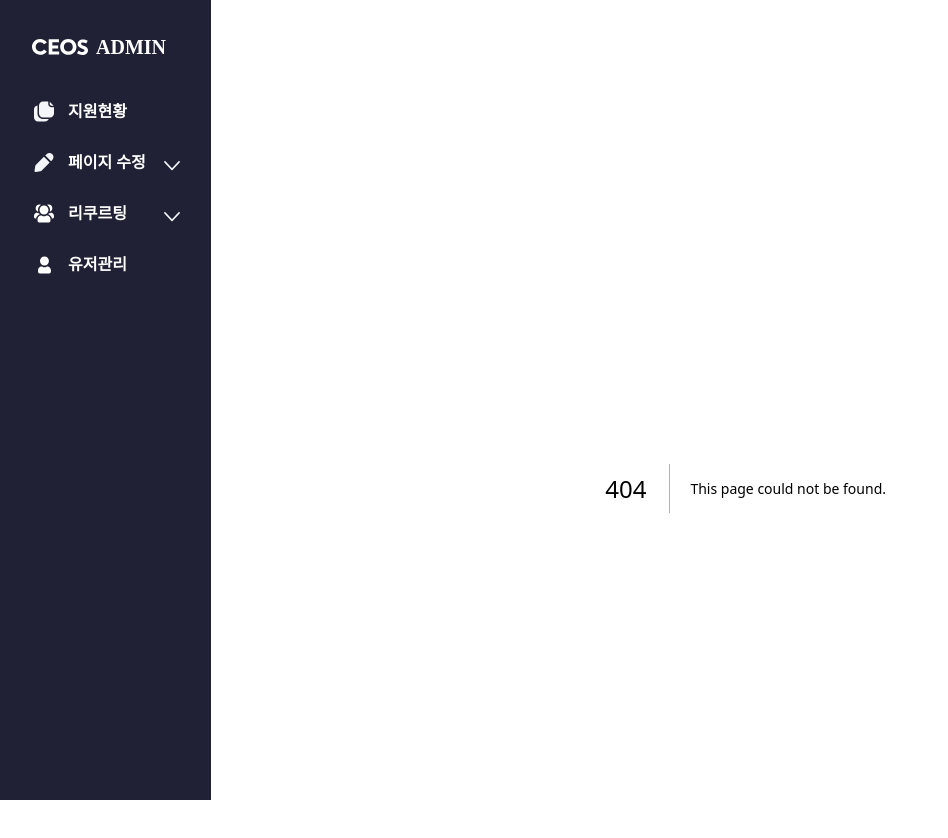
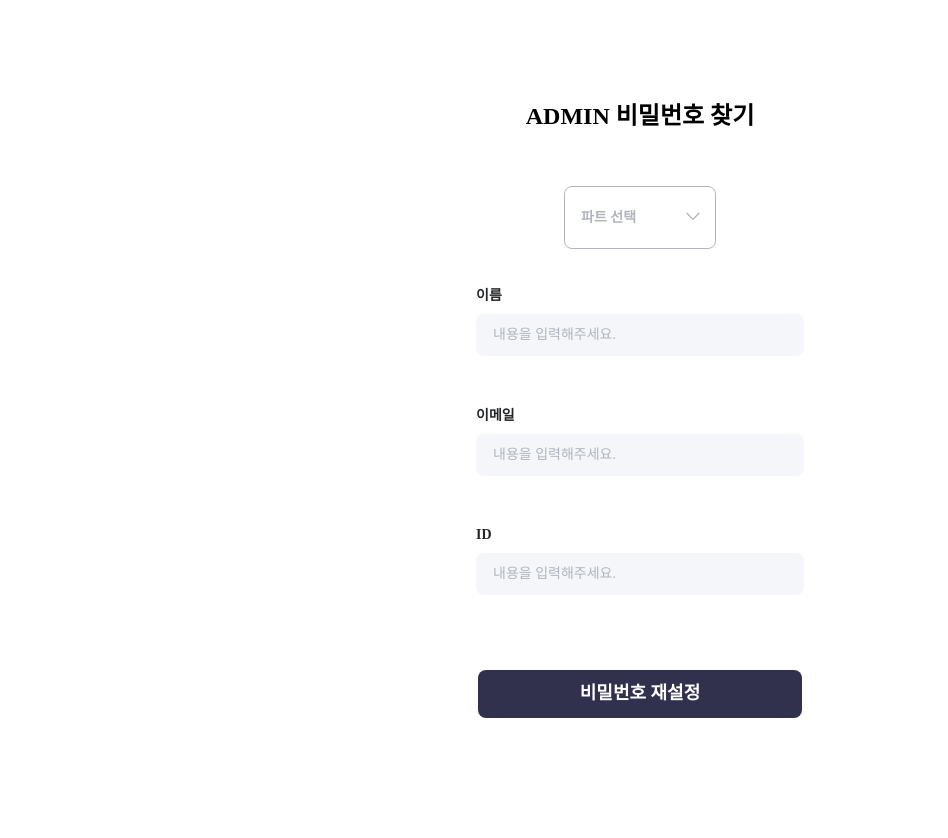
Before and after one commit to CEOS-Developers/CEOS-FE, a Next.js app in the folder apps/admin/: page /auth/findPW in a window 1280 px wide. Before the commit this address had no page. Shown: the top 838 px of the page, without its empty margins (0-948 px from the left). After the commit the page ends 816 px from the top, so only its background shows below. Built offline with nearby package versions, Linux system fonts and the light colour scheme; a web font is replaced by a local one; what emotion-reset would draw is missing.

Commit message:
feat: auth 전체 UI 구현 (수정필요)

```diff
--- a/apps/admin/package.json
+++ b/apps/admin/package.json
@@ -11,7 +11,7 @@
   "dependencies": {
     "@ceos-fe/ui": "workspace:packages/ui",
     "@ceos-fe/utils": "workspace:^",
-    "@tanstack/react-query": "^4.29.15",
+    "@tanstack/react-query": "^4.29.19",
     "@types/node": "18.16.3",
     "@types/react": "18.2.3",
     "@types/react-dom": "18.2.3",
--- a/apps/admin/src/components/Layout/index.tsx
+++ b/apps/admin/src/components/Layout/index.tsx
@@ -1,23 +1,40 @@
 import styled from '@emotion/styled';
 import Sidebar from '../Sidebar';
 import { Flex } from '@ceos-fe/ui';
+import { useRouter } from 'next/router';
 
 export const Layout = ({ children }: { children: React.ReactNode }) => {
+  const router = useRouter();
+
   return (
-    <>
-      <Sidebar />
-      <ChildrenContainer>
-        <Flex direction="column" width={1032} padding="88px 0">
-          {children}
-        </Flex>
+    <Container path={router.pathname}>
+      {router.pathname.includes('/auth') ? <></> : <Sidebar />}
+      <ChildrenContainer path={router.pathname}>
+        <FlexBox path={router.pathname}>{children}</FlexBox>
       </ChildrenContainer>
-    </>
+    </Container>
   );
 };
 
-const ChildrenContainer = styled.div`
-  margin-left: 16.5%;
+const Container = styled.div<{ path?: string }>`
+  height: 100vh;
+  display: flex;
+  flex-direction: column;
+  align-items: ${(props) =>
+    props.path?.includes('/auth') ? 'center' : 'auto'};
+  justify-content: ${(props) =>
+    props.path?.includes('/auth') ? 'center' : ''};
+`;
+
+const ChildrenContainer = styled.div<{ path?: string }>`
+  margin-left: ${(props) => (props.path?.includes('/auth') ? '0px' : '16.5%')};
   display: flex;
   flex-direction: column;
   align-items: center;
 `;
+
+const FlexBox = styled.div<{ path?: string }>`
+  display: flex;
+  flex-direction: column;
+  padding: ${(props) => (props.path?.includes('/auth') ? '0px' : '88px 0')};
+`;
--- /dev/null
+++ b/apps/admin/src/pages/auth/findPW/index.tsx
@@ -0,0 +1,48 @@
+import React from 'react';
+import { Button, Flex, Text, TextField } from '@ceos-fe/ui';
+import { useForm } from 'react-hook-form';
+import { Dropdown } from '../../../components/Dropdown/index';
+
+export default function findPW() {
+  const { setValue, watch } = useForm();
+
+  return (
+    <Flex direction="column" webGap={36}>
+      <Text webTypo="Heading2">ADMIN 비밀번호 찾기</Text>
+      <Dropdown
+        options={[
+          {
+            label: '기획',
+            value: 'strategy',
+          },
+          {
+            label: '디자인',
+            value: 'design',
+          },
+          {
+            label: '프론트엔드',
+            value: 'frontend',
+          },
+          {
+            label: '백엔드',
+            value: 'backend',
+          },
+        ]}
+        label="partDropdown"
+        setValue={setValue}
+        value={watch('partDropdown')}
+        placeholder="파트 선택"
+        width={152}
+      />
+      <Flex webGap={24} direction="column" padding="31px 0 28px 0">
+        <TextField label="이름" isAdmin />
+        <TextField label="이메일" isAdmin />
+        <TextField label="ID" isAdmin />
+      </Flex>
+
+      <Button variant="admin" webWidth={324} webHeight={80}>
+        비밀번호 재설정
+      </Button>
+    </Flex>
+  );
+}
```
Also changed, not shown: apps/admin/src/pages/auth/Login.tsx (deleted, +0 -24 lines), apps/admin/src/pages/auth/findID/index.tsx (added, +47 -0 lines), apps/admin/src/pages/auth/index.tsx (added, +33 -0 lines), apps/admin/src/pages/auth/signUp/index.tsx (renamed from apps/admin/src/pages/auth/SignUp.tsx, +5 -5 lines), 2 other files (tests, documents, lock files or other folders).
